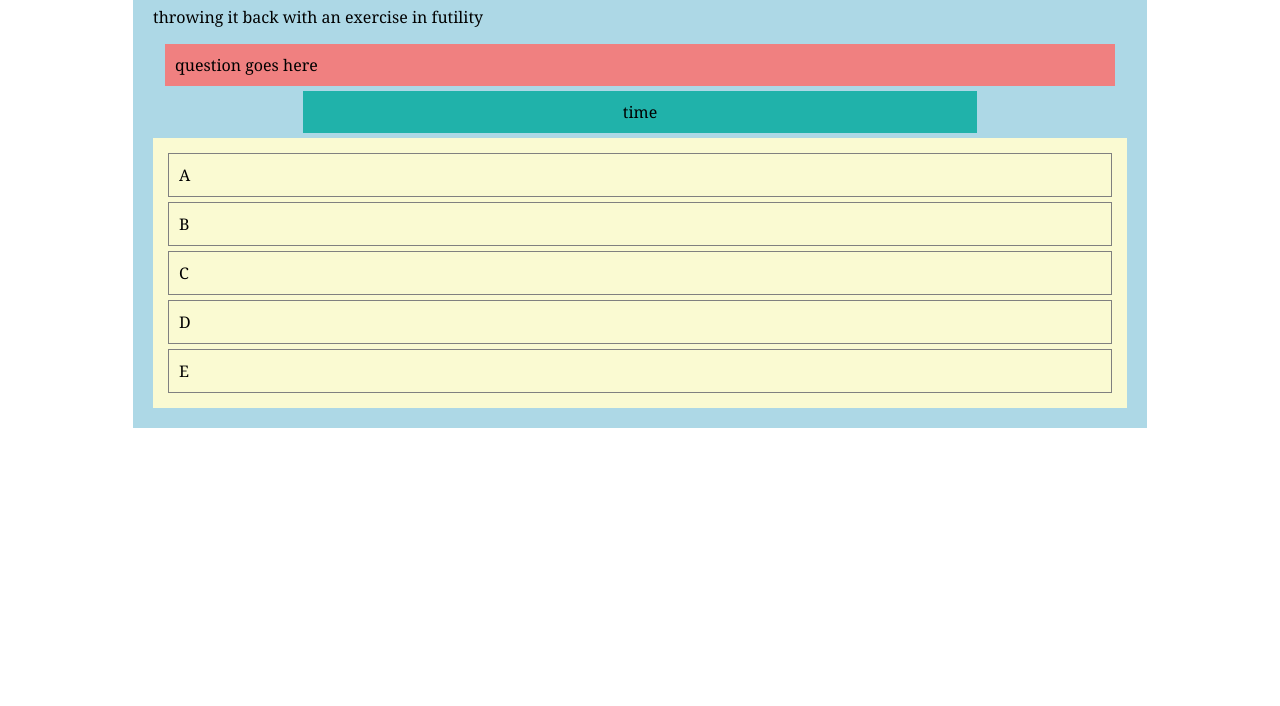
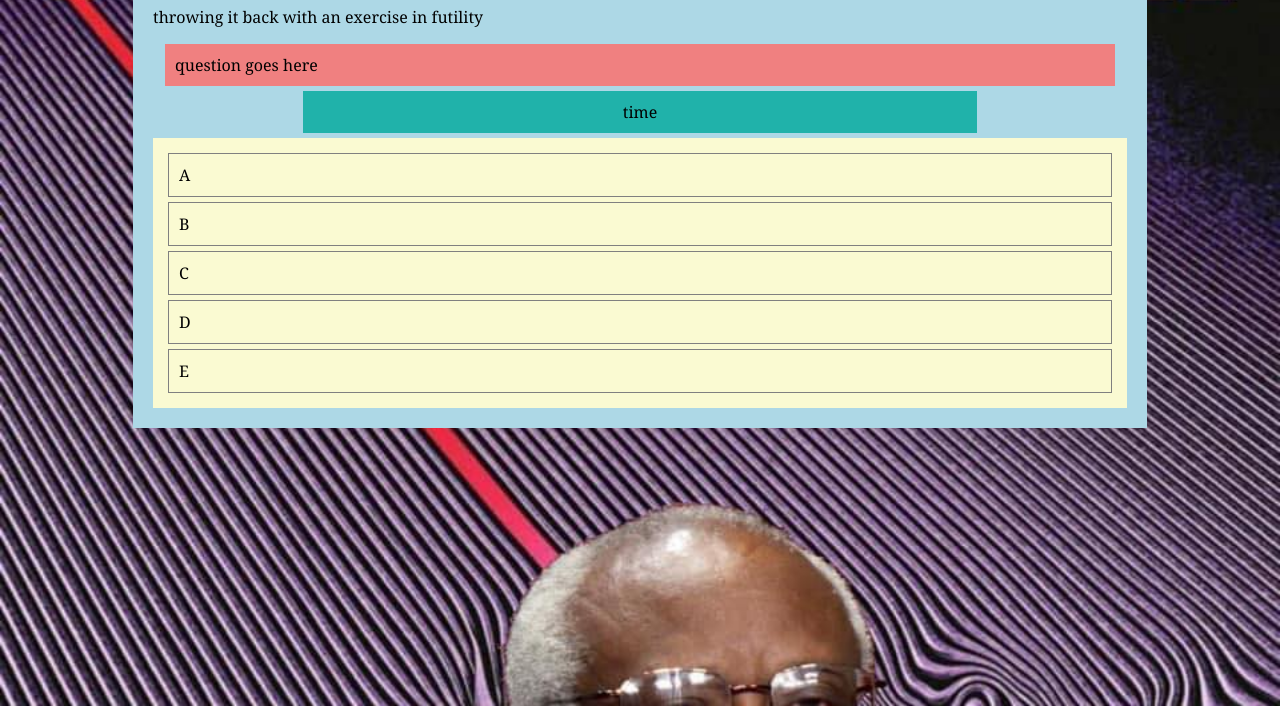
Before and after one commit to ainiwang14/CodeQuizHW, a plain HTML site: page index.html in a window 1280 px wide. Shown: the part 94-800 px from the top of the page. Drawn offline with Linux system fonts and the light colour scheme.

Commit message:
something

```diff
--- a/style.css
+++ b/style.css
@@ -1,6 +1,10 @@
 * {
     font-family: Georgia, 'Times New Roman', Times, serif;
-    /* background-image: ; */
+}
+
+body {
+    background-image: url("clarence-impala.jpg");
+    background-size: cover;
 }
 
 header {
```
Also changed, not shown: clarence-impala.jpg (added).
